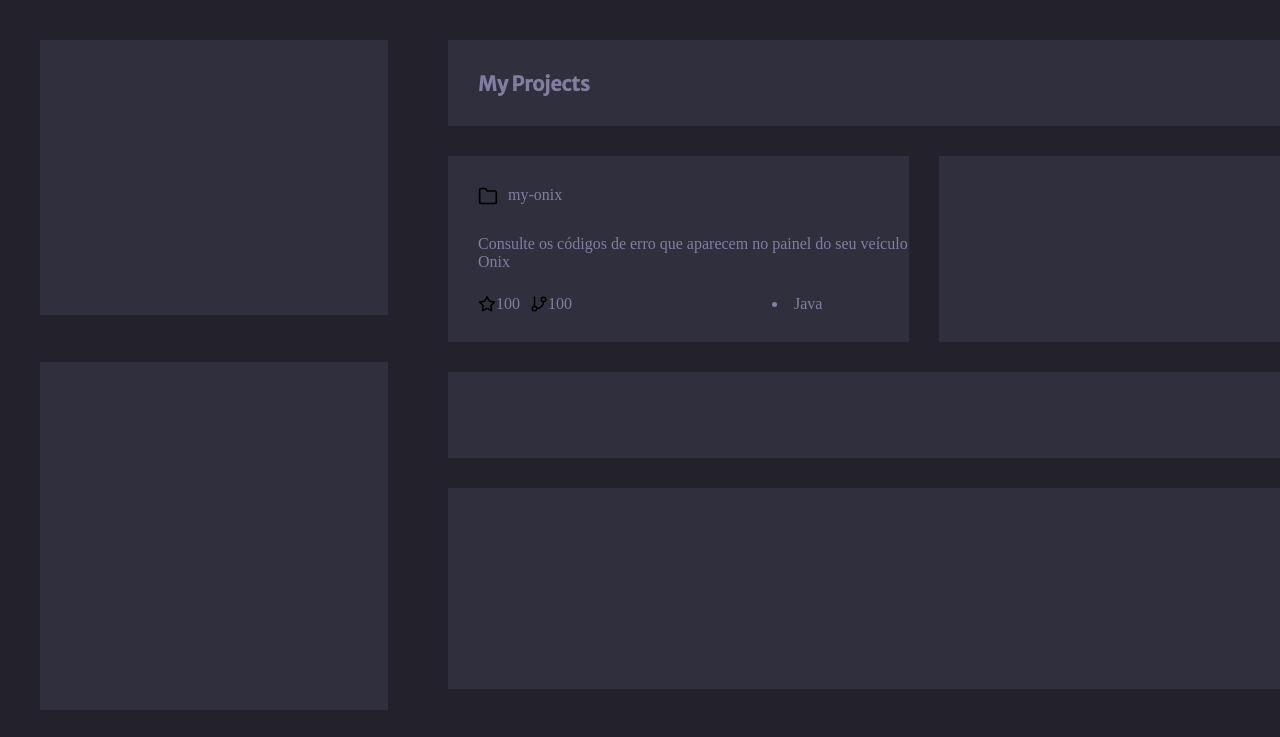
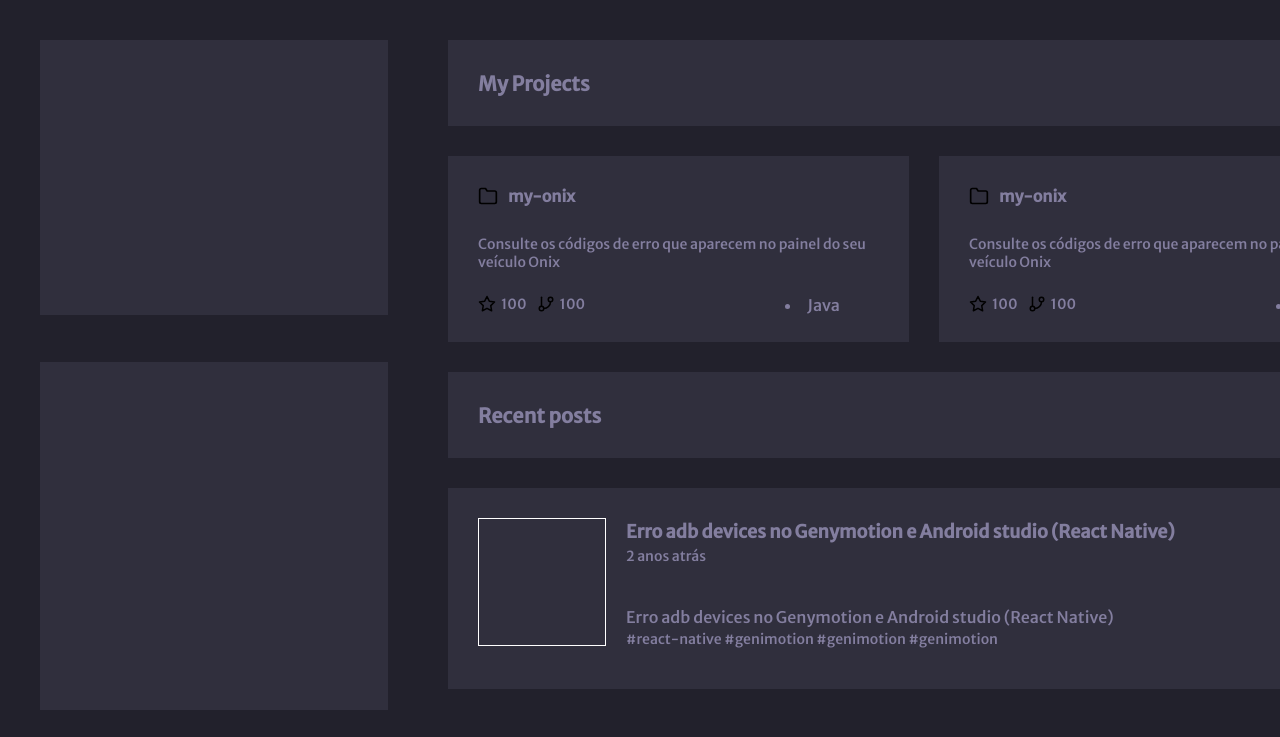
Before and after one commit to danilosjc/frontend, a plain HTML site: page index.html in a window 1280 px wide. Shown: the top 737 px of the page. Drawn offline with Linux system fonts and the light colour scheme.

Commit message:
alterações

```diff
--- a/index.html
+++ b/index.html
@@ -22,12 +22,32 @@
                     <div class="txt myprojects"><strong>My Projects</strong></div>
                     <div class="txt veja-todos">Veja Todos</div>
                 </div>
-                <div class="box1 recent-posts"></div>
-                <div class="box1 post"></div>
-                <div class="box1 project2"></div>
+                <div class="box1 recent-posts">
+                    <div class="txt recentposts"><strong>Recent posts</strong></div>
+                </div>
+                <div class="box1 post">
+                    <div class="foto"></div>
+                    <div class="posttexto">
+                        <p class="titulo">Erro adb devices no Genymotion e Android studio (React Native)</p>
+                        <p class="tempo">2 anos atrás</p>
+                        <br>
+                        <br>
+                        <p class="paragrafo">Erro adb devices no Genymotion e Android studio (React Native)</p>
+                        <p class="hashtag">#react-native #genimotion #genimotion #genimotion</p></div>
+                </div>
+                <div class="box1 project2">
+                    <div class="folder"><img src="./assets/folder.svg" width="20px" height="20px"></div>
+                    <div class="my-onix">my-onix</div>
+                    <div class="texto">Consulte os códigos de erro que aparecem no painel do seu veículo Onix</div>
+                    <div class="estrela"><img src="./assets/star.svg" width="18px" height="18px"></div>
+                    <div class="cem">100</div>
+                    <div class="git"><img src="./assets/git-branch.svg" width="18px" height="18px"></div>
+                    <div class="cem">100</div>
+                    <div class="bullet"><li>Java</li></div>
+                </div>
                 <div class="box1 project1">
-                    <div class="teste1"><img src="./assets/folder.svg" width="20px" height="20px"></div>
-                    <div class="teste2">my-onix</div>
+                    <div class="folder"><img src="./assets/folder.svg" width="20px" height="20px"></div>
+                    <div class="my-onix">my-onix</div>
                     <div class="texto">Consulte os códigos de erro que aparecem no painel do seu veículo Onix</div>
                     <div class="estrela"><img src="./assets/star.svg" width="18px" height="18px"></div>
                     <div class="cem">100</div>
--- a/style.css
+++ b/style.css
@@ -98,6 +98,12 @@
     margin-top: 30px;
     margin-left: 60px;
     order: 3;
+    display: flex;
+}
+
+.recentposts {
+    font-weight: 500;
+    font-size: 20px;
 }
 
 .project1 {
@@ -108,6 +114,7 @@
     order: 1;
     display: flex;
     flex-wrap: wrap;
+    font-family: 'Merriweather Sans', sans-serif;
 }
 
 .project2 {
@@ -116,6 +123,9 @@
     margin-top: 30px;
     margin-left: 30px;
     order: 2;
+    display: flex;
+    flex-wrap: wrap;
+    font-family: 'Merriweather Sans', sans-serif;
 }
 
 .post {
@@ -124,21 +134,31 @@
     margin-top: 30px;
     margin-left: 60px;
     order: 4;
+    display: flex;
+    flex-wrap: wrap;
+    font-family: 'Merriweather Sans', sans-serif;
+
 }
 
-.teste1 {
+.folder {
     margin-top: 30px;
     margin-left: 30px;
+    font-size: 16px;
+    font-weight: 700;
 }
 
-.teste2 {
+.my-onix {
     margin-top: 30px;
     margin-left: 10px;
+    font-size: 16px;
+    font-weight: 700;
 
 }
 
 .texto {
     margin-left: 30px;
+    font-size: 14px;
+    font-weight: 400;
 }
 
 .estrela {
@@ -153,3 +173,46 @@
 .bullet {
     margin-left: 200px;
 }
+
+.cem {
+    margin-left: 5px;
+    font-size: 14px;
+    font-weight: 400;
+}
+
+.foto {
+    margin-top: 30px;
+    margin-left: 30px;
+    width: 128px;
+    height: 128px;
+    border: 1px solid #fff;
+}
+
+.posttexto {
+    margin-top: 30px;
+    margin-left: 20px;
+    width: 612px;
+    height: 129px;
+}
+
+.titulo {
+    font-size: 18px;
+    font-weight: 700;
+    line-height: 1.6;
+}
+
+.paragrafo {
+    font-size: 16px;
+    font-weight: 400;
+    line-height: 1.6;
+}
+
+.tempo {
+    font-size: 14px;
+    font-weight: 400;
+}
+
+.hashtag {
+    font-size: 14px;
+    font-weight: 400;
+}
```
